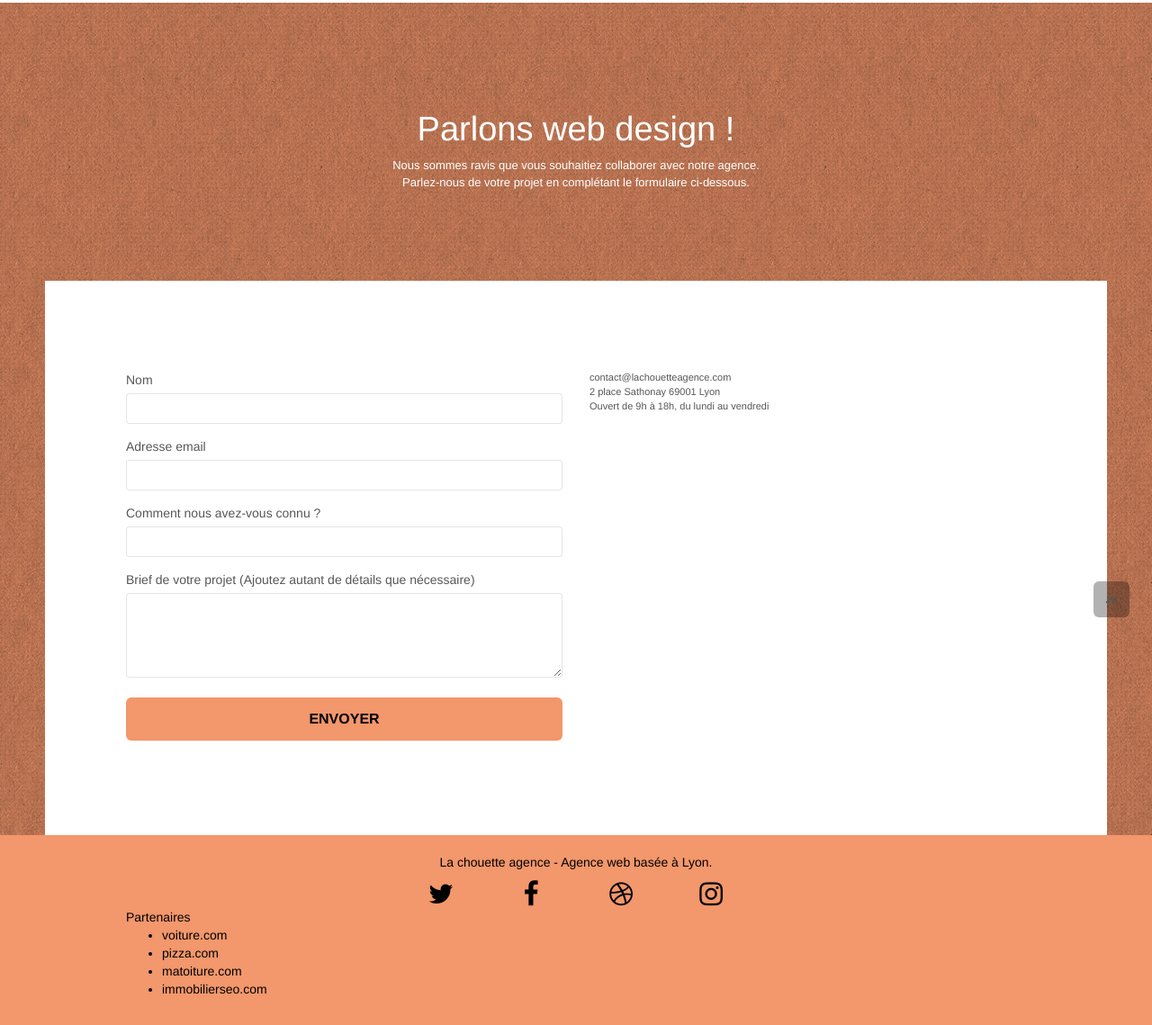
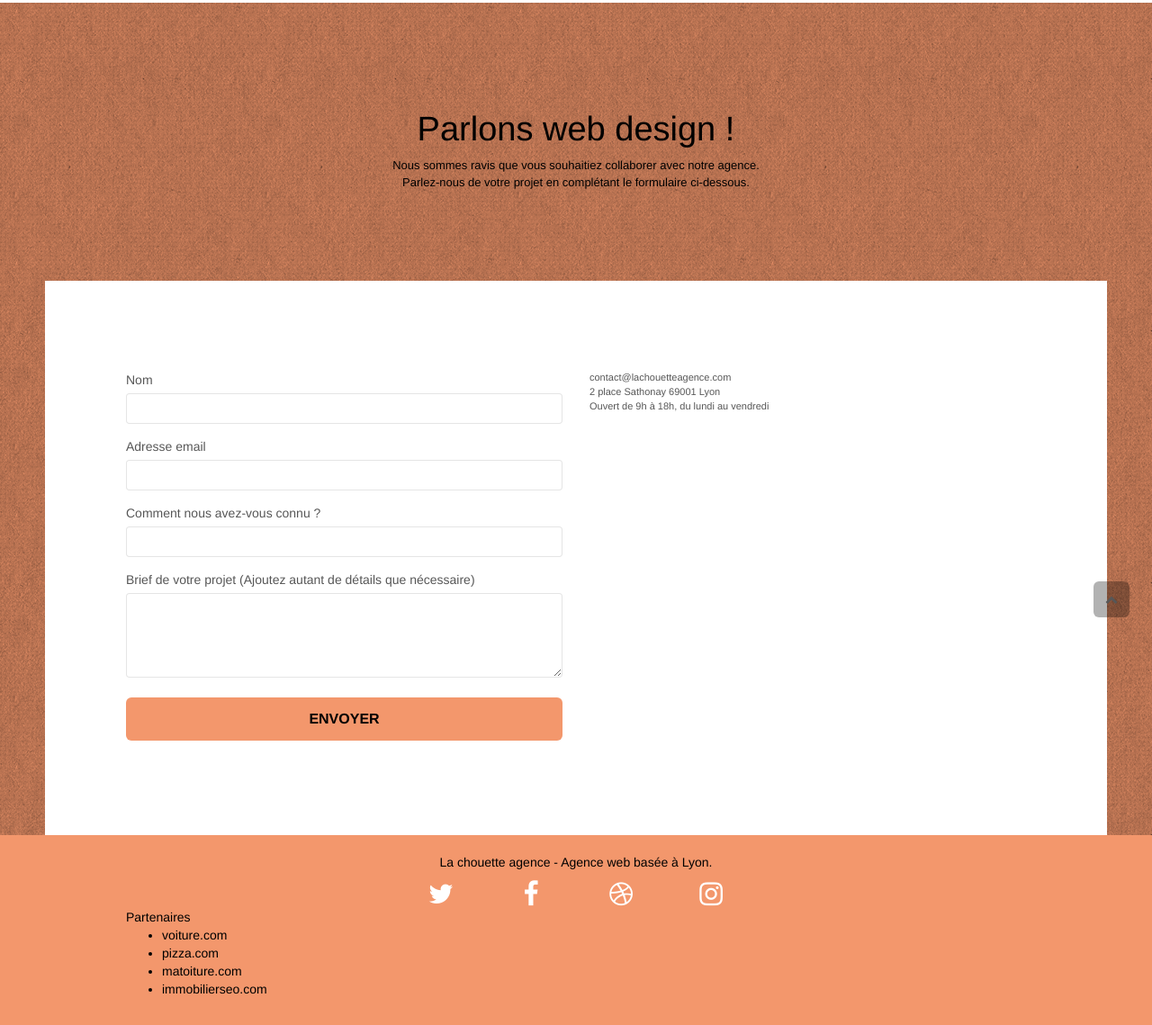
Before and after one commit to PierreCharnace/PierreCharnace_4_30-07-2021, a plain HTML site: page page2.html in a window 1280 px wide. Shown: the part 89-1228 px from the top of the page at 90% size. Drawn offline with nearby package versions, Linux system fonts and the light colour scheme; a script that the page names is missing.

Commit message:
trythree

```diff
--- a/page2.html
+++ b/page2.html
@@ -61,10 +61,10 @@
 		<div class="container bloc-lg">
 			<div class="row">
 				<div class="col-sm-12">
-					<h1 class="text-center hero-bloc-text tc-white">
+					<h1 class="text-center hero-bloc-text blacktwo">
 						Parlons web design !
 					</h1>
-					<p class="text-center mg-lg tc-white tight-width-whitespace">
+					<p class="text-center mg-lg tight-width-whitespace blacktwo">
 						Nous sommes ravis que vous souhaitiez collaborer avec notre agence.<br>
 						Parlez-nous de votre projet en complétant le formulaire ci-dessous.
 					</p>
@@ -134,22 +134,22 @@
 					<div class="row row-no-gutters social">
 						<div class="col-sm-3">
 							<div class="text-center">
-								<a class="social" href="index.html"><span class="fa fa-twitter icon-md black"></span></a>
+								<a class="social" href="index.html"><span class="fa fa-twitter icon-md "></span></a>
 							</div>
 						</div>
 						<div class="col-sm-3">
 							<div class="text-center">
-								<a class="social" href="index.html"><span class="fa fa-facebook icon-md black"></span></a>
+								<a class="social" href="index.html"><span class="fa fa-facebook icon-md "></span></a>
 							</div>
 						</div>
 						<div class="col-sm-3">
 							<div class="text-center">
-								<a class="social" href="index.html"><span class="fa fa-dribbble icon-md black"></span></a>
+								<a class="social" href="index.html"><span class="fa fa-dribbble icon-md "></span></a>
 							</div>
 						</div>
 						<div class="col-sm-3">
 							<div class="text-center">
-								<a class="social" href="index.html"><span class="fa fa-instagram icon-md black"></span></a>
+								<a class="social" href="index.html"><span class="fa fa-instagram icon-md "></span></a>
 							</div>
 						</div>
 					</div>
--- a/style.css
+++ b/style.css
@@ -790,6 +790,10 @@ h4 {
    color: white!important;
 }
 
+.blacktwo{
+    color: black!important;
+}
+
 .btn-atomic-tangerine {
     background: #F3976C;
     color: black!important;
```
